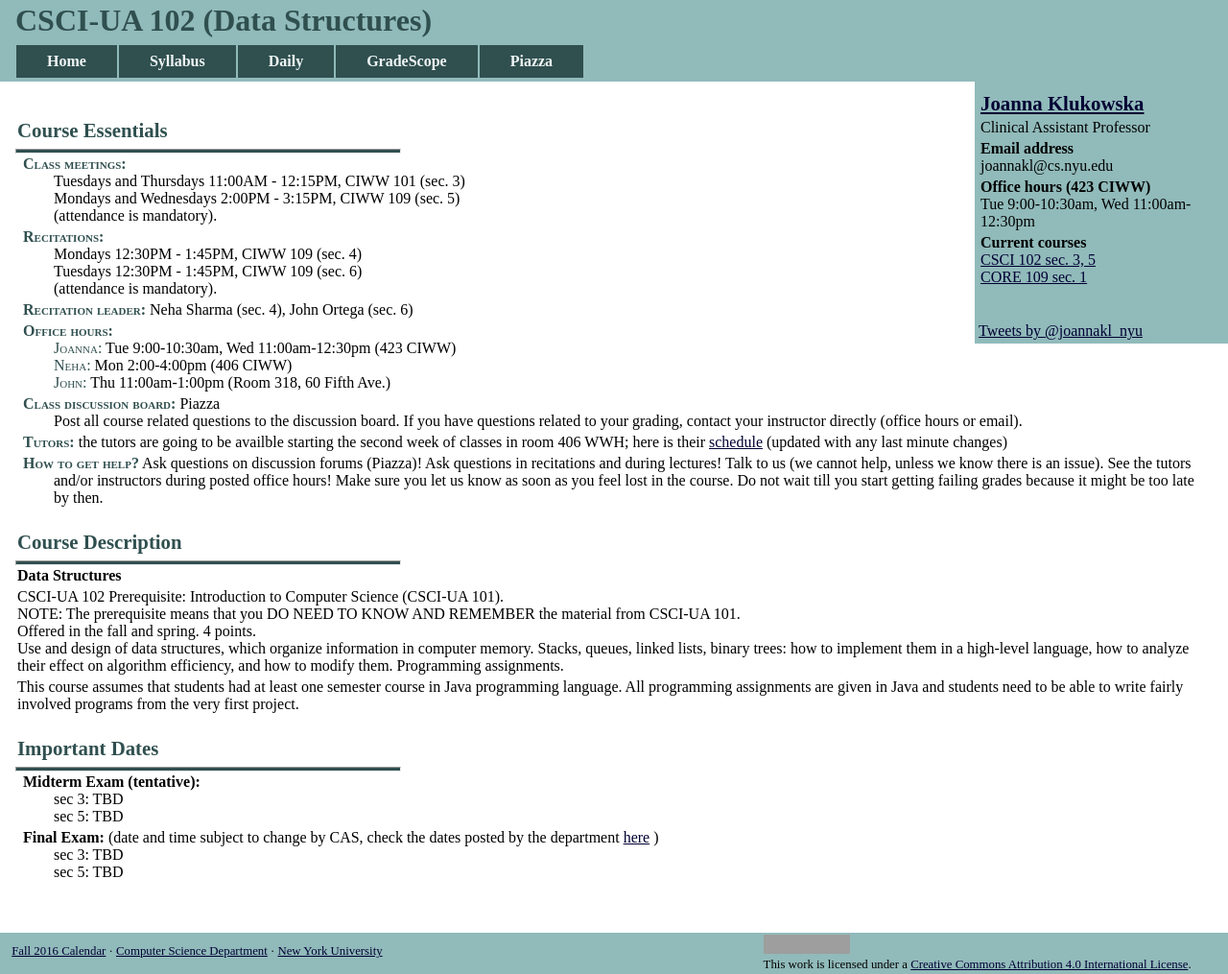
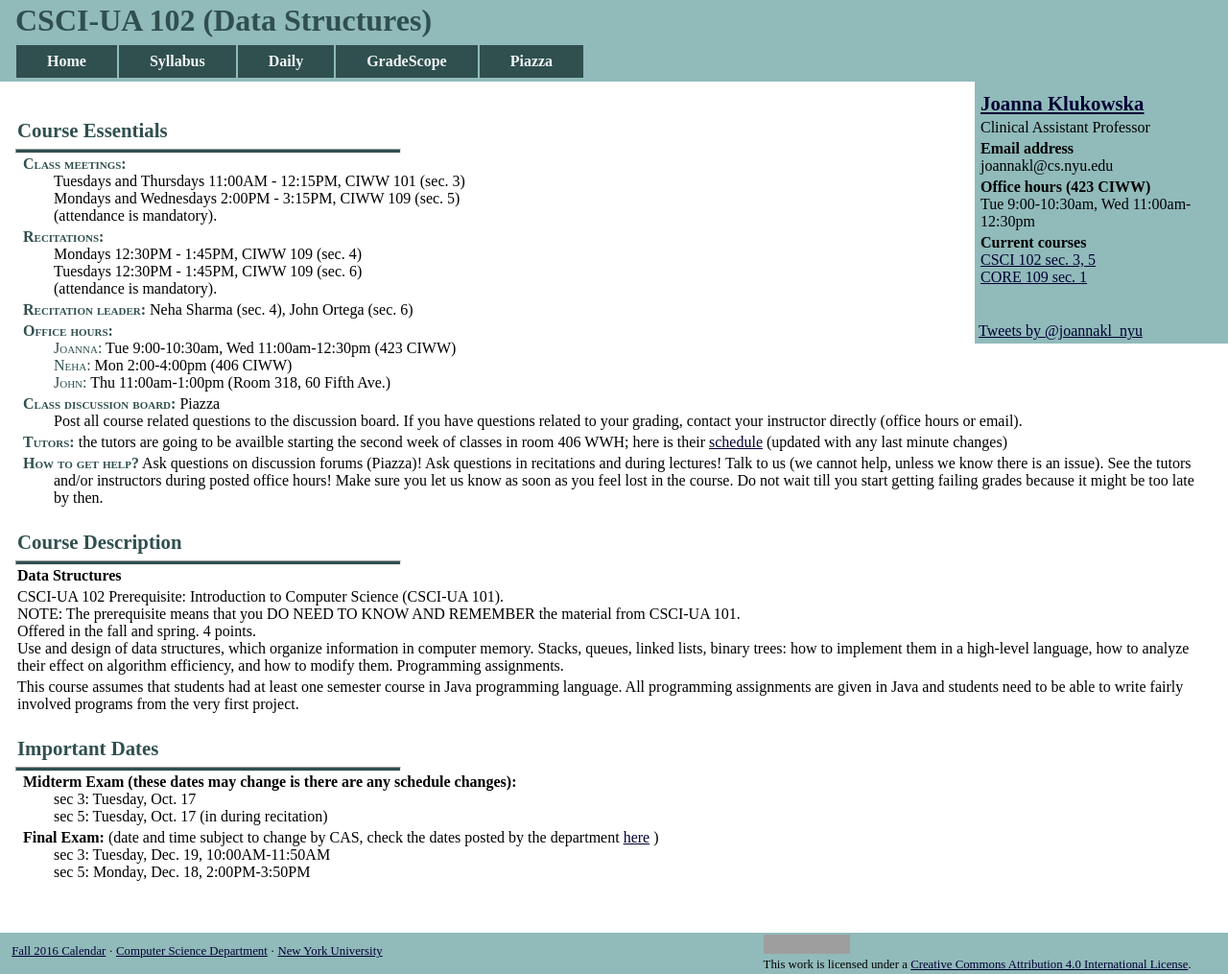
Before and after one commit to joannakl/cs102_f17, a Jekyll site: the page built from index.markdown, in a window 1280 px wide. Shown: the whole page at 96% size. Built offline with Jekyll 4.4.1, drawn with Linux system fonts in a browser that asks for light colours; comment, search, counter and statistics services are not loaded; grey boxes are pictures that could not be loaded.

Commit message:
updated exam dates

```diff
--- a/_config.yml
+++ b/_config.yml
@@ -39,8 +39,9 @@ recitation2_office_hours_location: "Room 318, 60 Fifth Ave."
 tutor_location: "406 WWH"
 tutor_schedule_link: "http://cims.nyu.edu/~joannakl/CSCI102_common/#tutoring"
 
-midterm_exam_date: "sec 3: TBD <br>sec 5: TBD "
-final_exam_date: "sec 3: TBD <br>sec 5: TBD "
+midterm_exam_date: "sec 3: Tuesday, Oct. 17 <br>sec 5: Tuesday, Oct. 17 (in during recitation)  "
+final_exam_date: "sec 3: Tuesday, Dec. 19, 10:00AM-11:50AM
+<br>sec 5: Monday, Dec. 18, 2:00PM-3:50PM "
 final_exams_link: "http://cs.nyu.edu/dynamic/courses/exams/"
 
 piazza_site: https://piazza.com/nyu/fall2017/csci102
--- a/index.markdown
+++ b/index.markdown
@@ -64,7 +64,7 @@ programs from the very first project.
 # Important Dates
 ---
 
-<p class="hang" markdown="1"> **Midterm Exam (tentative):** <br>
+<p class="hang" markdown="1"> **Midterm Exam (these dates may change is there are any schedule changes):** <br>
 {{ site.midterm_exam_date }}
 </p>
 <p class="hang" markdown="1"> **Final Exam:**
```
